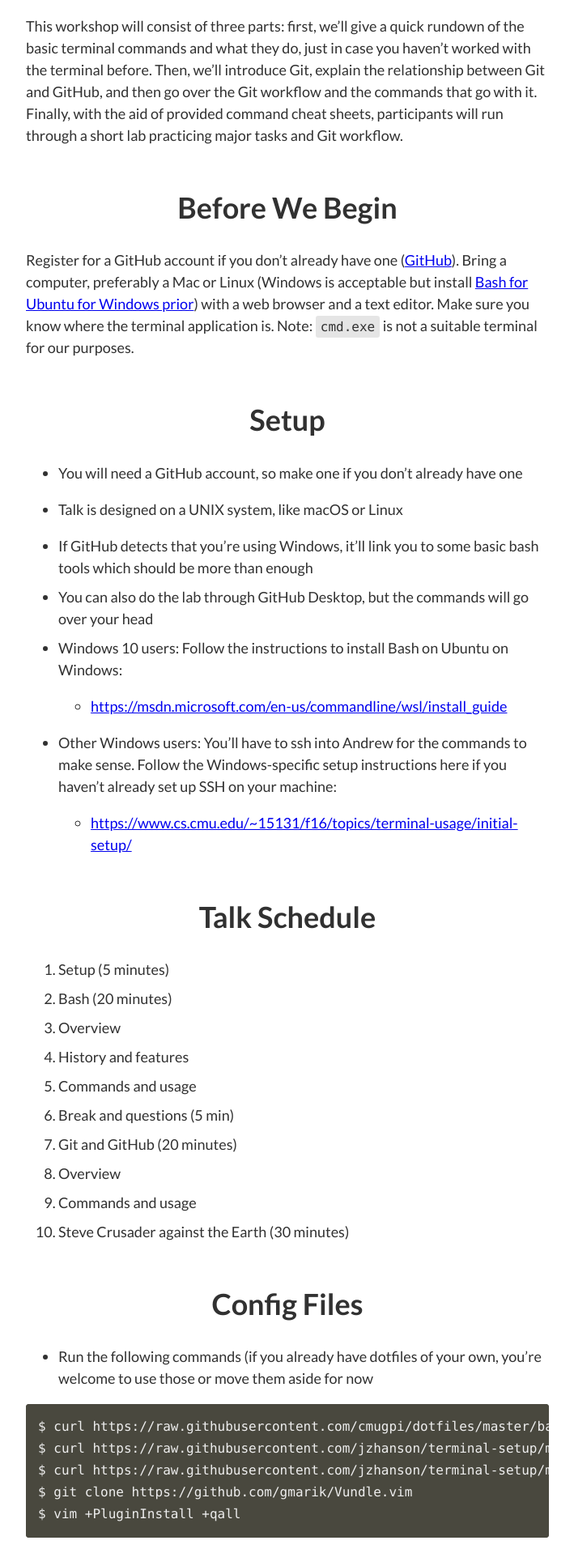
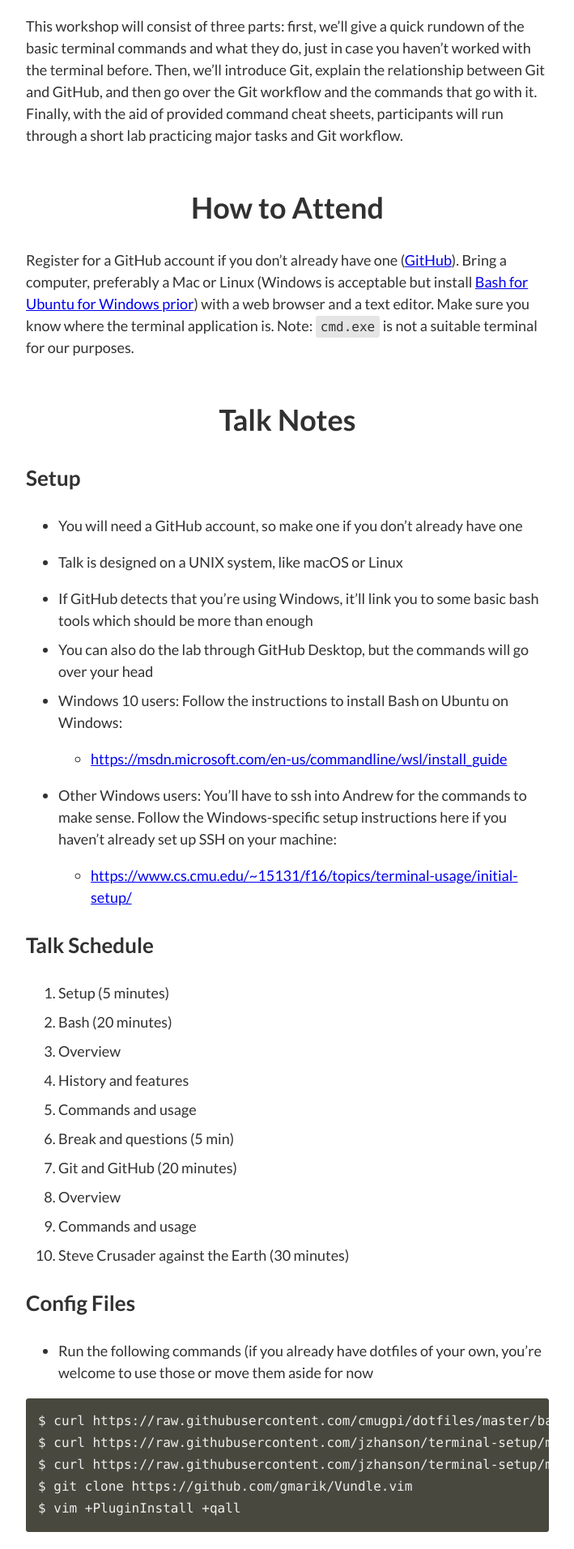
Before and after one commit to ScottyLabs/crashcourse, a Jekyll site: the page built from _talks/terminal-git.md, in a window 1280 px wide. Shown: the part 715-2628 px from the top of the page at 81% size, without its empty margins (285-994 px from the left). Built offline with Jekyll 4.4.1, drawn with Linux system fonts in a browser that asks for light colours; nearby versions of some CDN libraries.

Commit message:
Convert headers for Terminal & Git talk

````diff
--- a/_sass/base.scss
+++ b/_sass/base.scss
@@ -282,3 +282,7 @@ td, th {
   padding: 10px;
   text-align: left;
 }
+
+img {
+  max-width: 100%;
+}
--- a/_talks/terminal-git.md
+++ b/_talks/terminal-git.md
@@ -27,7 +27,7 @@ between Git and GitHub, and then go over the Git workflow and the commands that
 go with it. Finally, with the aid of provided command cheat sheets, participants
 will run through a short lab practicing major tasks and Git workflow.
 
-## Before We Begin
+## How to Attend
 
 Register for a GitHub account if you don’t already have one
 ([GitHub](https://github.com)). Bring a computer, preferably a Mac or Linux
@@ -38,7 +38,9 @@ application is. Note: `cmd.exe` is not a suitable terminal for our purposes.
 [install]: https://msdn.microsoft.com/en-us/commandline/wsl/install_guide
 
 
-## Setup
+## Talk Notes
+
+### Setup
 
 - You will need a GitHub account, so make one if you don't already have one
 
@@ -57,7 +59,7 @@ application is. Note: `cmd.exe` is not a suitable terminal for our purposes.
   -  <https://www.cs.cmu.edu/~15131/f16/topics/terminal-usage/initial-setup/>
 
 
-## Talk Schedule
+### Talk Schedule
 
 1. Setup (5 minutes)
 2. Bash (20 minutes)
@@ -71,7 +73,7 @@ application is. Note: `cmd.exe` is not a suitable terminal for our purposes.
 5. Steve Crusader against the Earth (30 minutes)
 
 
-## Config Files
+### Config Files
 
 - Run the following commands (if you already have dotfiles of your own, you're welcome to use those or move them aside for now
 
@@ -84,7 +86,7 @@ $ vim +PluginInstall +qall
 ```
 
 
-## Terminal
+### Terminal
 
 - Shell: a program where you type commands which are executed by the system
 - Bash history
@@ -97,7 +99,7 @@ $ vim +PluginInstall +qall
   - Can also read commands from a file, or script
 
 
-## Features
+### Features
 
 - Command history
 - Command-line completion (autocompletion)
@@ -110,9 +112,9 @@ $ vim +PluginInstall +qall
 - Advanced alternative: zsh
 
 
-## Command + Flags + Arguments
+### Command + Flags + Arguments
 
-### Navigation
+#### Navigation
 
 "." is current directory, ".." is parent directory to current directory
 "~" is home directory
@@ -137,7 +139,7 @@ $ cd
 
 
 
-### Files
+#### Files
 
 Move and rename files
 
@@ -164,7 +166,7 @@ $ rm
 ```
 
 
-### Directories
+#### Directories
 
 Make directory
 
@@ -191,7 +193,7 @@ $ open
 ```
 
 
-### File Manipulation, Miscellaneous
+#### File Manipulation, Miscellaneous
 
 Print contents of files
 
@@ -211,7 +213,7 @@ in Emacs
 $ emacs
 ```
 
-### Resources:
+#### Resources:
 
 Get help on a command
 
@@ -222,7 +224,7 @@ $ man
 Also, Google.
 
 
-## Git
+### Git
 
 - Git is an open-source distributed version-control system
   - Use it for protecting the integrity of your project
@@ -239,7 +241,7 @@ Also, Google.
   point where you think you might want to come back to, you commit!
 
 
-### Getting started
+#### Getting started
 
 - Best to either start a repo locally and push to GitHub or clone an existing repo
 
@@ -265,7 +267,7 @@ $ git clone <url>
 ![](https://d2mxuefqeaa7sj.cloudfront.net/s_9053F9BECF88C2499338162FFE93D56C74F966A6DC6DFAA8917E5CE12A049A1C_1484621625966_Screen+Shot+2017-01-16+at+9.52.59+PM.png)
 
 
-### Adding/committing
+#### Adding/committing
 
 - To propose changes by adding changed files to staging:
 
@@ -298,7 +300,7 @@ $ git push origin master
 ```
 
 
-### Branching
+#### Branching
 
 - To see branches:
 
@@ -337,7 +339,7 @@ $ git diff <source_branch> <target_branch>
 ```
 
 
-### Reverting changes
+#### Reverting changes
 
 - To reset staged changes:
 
@@ -365,7 +367,7 @@ $ git revert <commit_hash>
 ```
 
 
-### Pulling and merging
+#### Pulling and merging
 
 - To pull (grab) most recent changes from a remote repo (update your local repo
   to most current version of remote):
@@ -393,7 +395,7 @@ $ git add <filename>
 ```
 
 
-### Resolving merge conflicts!
+#### Resolving merge conflicts!
 
 Steve Crusader against the Earth
 
````
